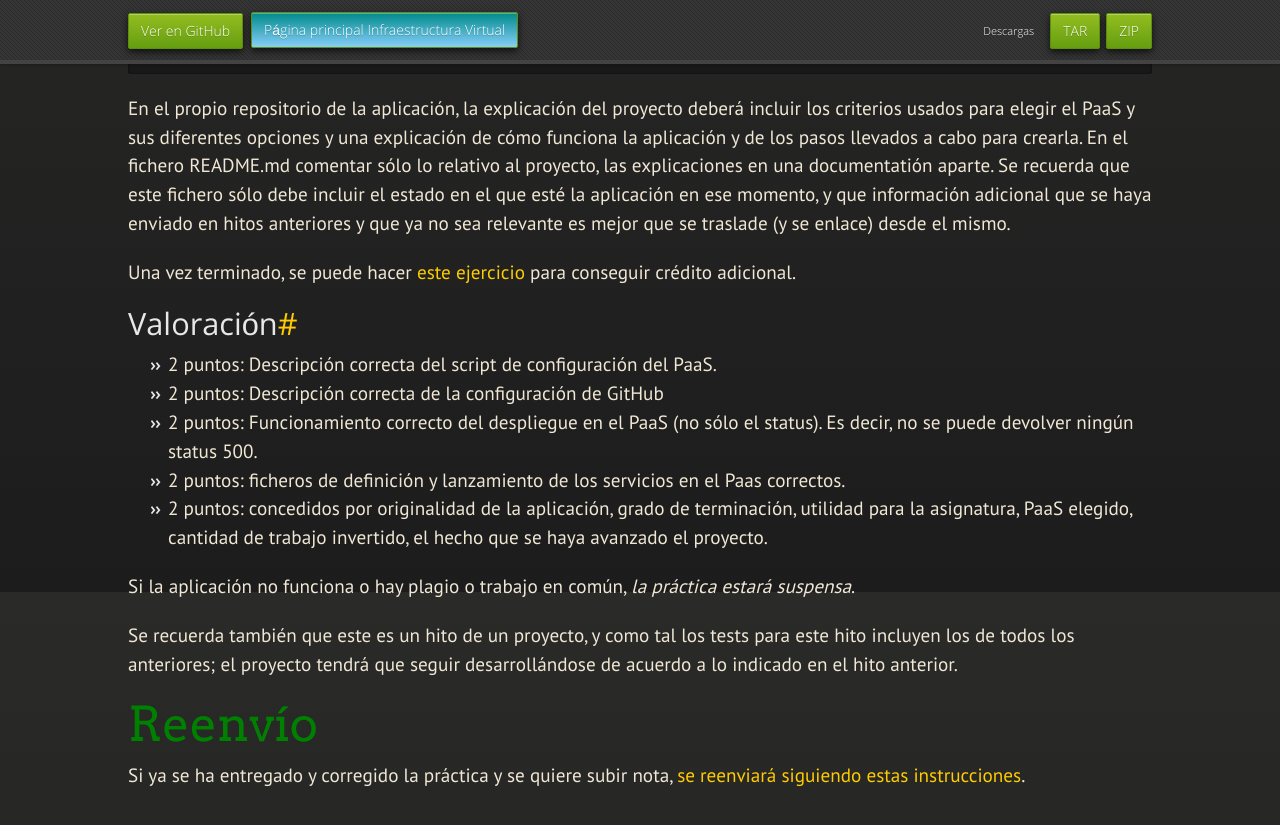
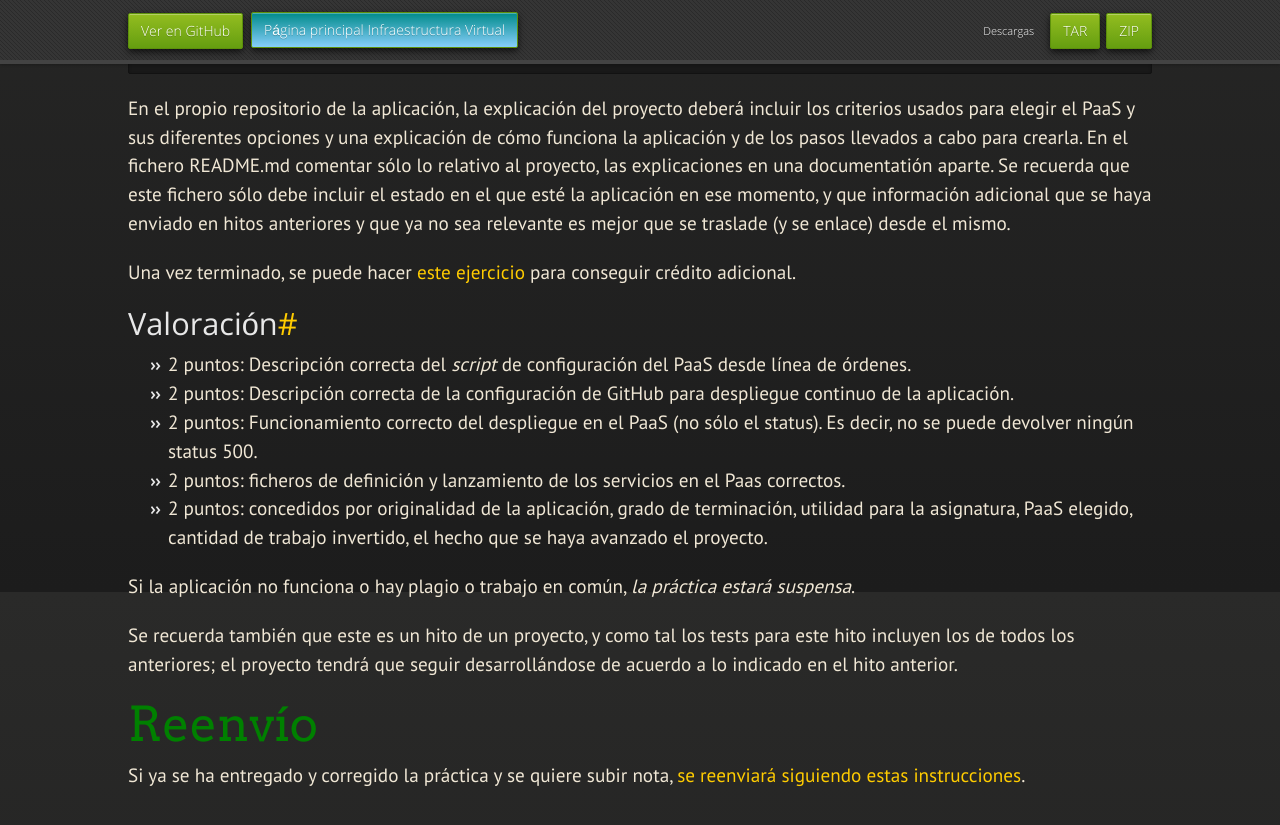
Before and after one commit to JJ/IV, a Jekyll site: the page built from documentos/proyecto/4.PaaS.md, in a window 1280 px wide and 900 px high, scrolled down 2108 px. Shown: the top 825 px of the window. Built offline with Jekyll 4.4.1, drawn with Linux system fonts in a browser that asks for light colours; nearby versions of some CDN libraries; some web fonts are replaced; our own code applies the rules of GitHub Pages for plain Markdown files.

Commit message:
Sync documentos/proyecto/4.PaaS.md de master a gh-pages

```diff
--- a/documentos/proyecto/4.PaaS.md
+++ b/documentos/proyecto/4.PaaS.md
@@ -126,8 +126,8 @@ conseguir crédito adicional.
 Valoración
 --------------
 
-* 2 puntos: Descripción correcta del script de configuración del PaaS.
-* 2 puntos: Descripción correcta de la configuración de GitHub
+* 2 puntos: Descripción correcta del *script*  de configuración del PaaS desde línea de órdenes.
+* 2 puntos: Descripción correcta de la configuración de GitHub para despliegue continuo de la aplicación.
 * 2 puntos: Funcionamiento correcto del despliegue en el PaaS (no sólo
   el status). Es decir, no se puede devolver ningún status 500.
 * 2 puntos: ficheros de definición y lanzamiento de los servicios en el Paas correctos.
```
